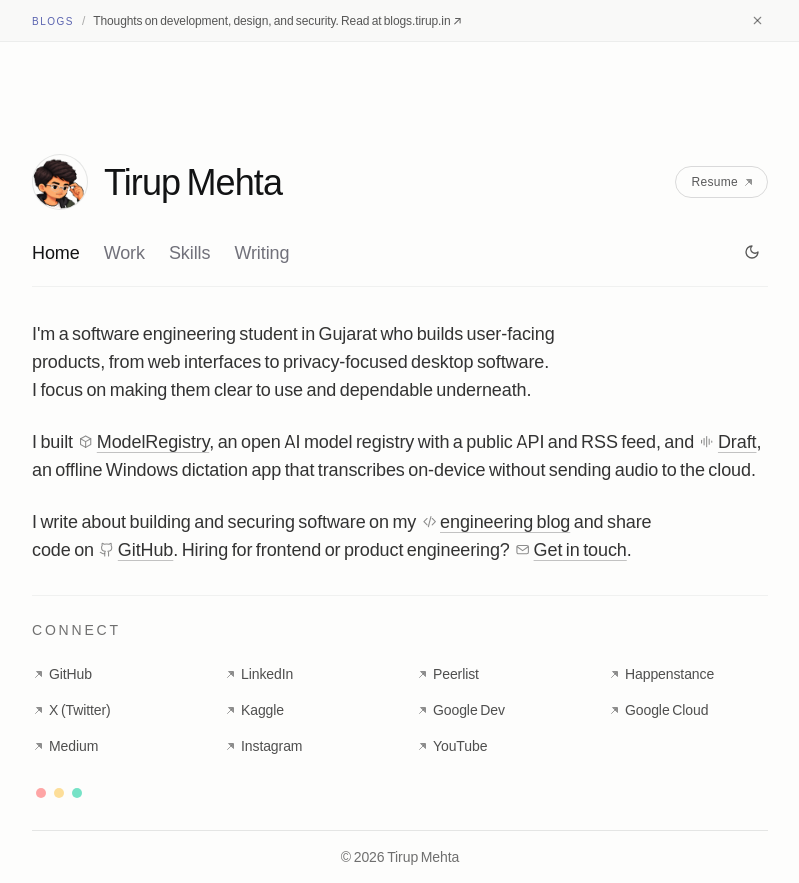
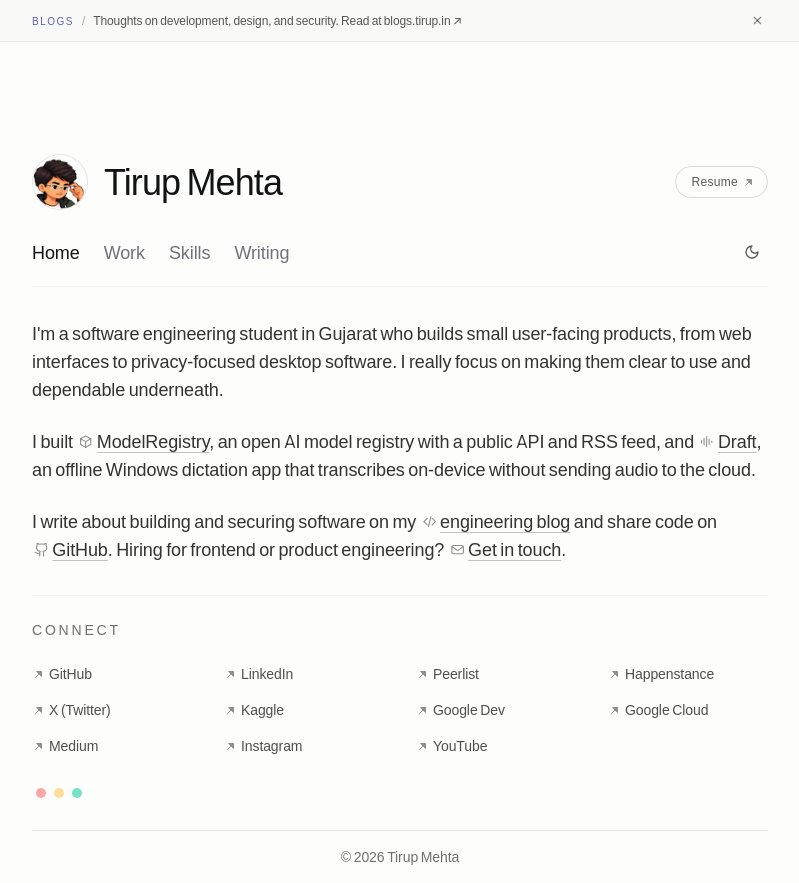
Before and after one commit to MehtaDevelops/tirup.in, a Next.js app: page / in a window 1280 px wide. Shown: the whole page, without its empty margins (235-1034 px from the left). Built offline with nearby package versions, Linux system fonts and the light colour scheme; no server answers.

Commit message:
Intro line lengths, two words
- revert text-wrap: balance on the hero paragraphs
- first paragraph: builds small user-facing products, I really focus on, so both opening lines run to the right edge

```diff
--- a/app/page.tsx
+++ b/app/page.tsx
@@ -37,7 +37,7 @@ export default function Home() {
 
           <h2>About</h2>
           <p>
-            I&apos;m a software engineering student in Gujarat who builds user-facing products, from web interfaces to privacy-focused desktop software. I focus on making them clear to use and dependable underneath.
+            I&apos;m a software engineering student in Gujarat who builds small user-facing products, from web interfaces to privacy-focused desktop software. I really focus on making them clear to use and dependable underneath.
           </p>
           <p>
             I built <Link href="/projects/modelregistry">ModelRegistry</Link>, an open AI model registry with a public API and RSS feed, and <Link href="/projects/draft">Draft</Link>, an offline Windows dictation app that transcribes on-device without sending audio to the cloud.
@@ -81,19 +81,19 @@ export default function Home() {
         {/* Story Description Paragraphs */}
         <div className="space-y-6 text-base md:text-lg font-light text-black/70 dark:text-white/70 leading-relaxed max-w-3xl">
           <TextWithBlur delay={150}>
-            <p className="[text-wrap:balance]">
-              I&apos;m a software engineering student in Gujarat who builds user-facing products, from web interfaces to privacy-focused desktop software. I focus on making them clear to use and dependable underneath.
+            <p>
+              I&apos;m a software engineering student in Gujarat who builds small user-facing products, from web interfaces to privacy-focused desktop software. I really focus on making them clear to use and dependable underneath.
             </p>
           </TextWithBlur>
 
           <TextWithBlur delay={200}>
-            <p className="[text-wrap:balance]">
+            <p>
               I built <InlineIconLink href="/projects/modelregistry" icon="cube">ModelRegistry</InlineIconLink>, an open AI model registry with a public API and RSS feed, and <InlineIconLink href="/projects/draft" icon="wave">Draft</InlineIconLink>, an offline Windows dictation app that transcribes on-device without sending audio to the cloud.
             </p>
           </TextWithBlur>
 
           <TextWithBlur delay={250}>
-            <p className="[text-wrap:balance]">
+            <p>
               I write about building and securing software on my <InlineIconLink href="https://blogs.tirup.in" icon="code" external>engineering blog</InlineIconLink> and share code on <InlineIconLink href="/github" icon="github">GitHub</InlineIconLink>. Hiring for frontend or product engineering? <InlineIconLink href="/contact" icon="mail">Get in touch</InlineIconLink>.
             </p>
           </TextWithBlur>
```
